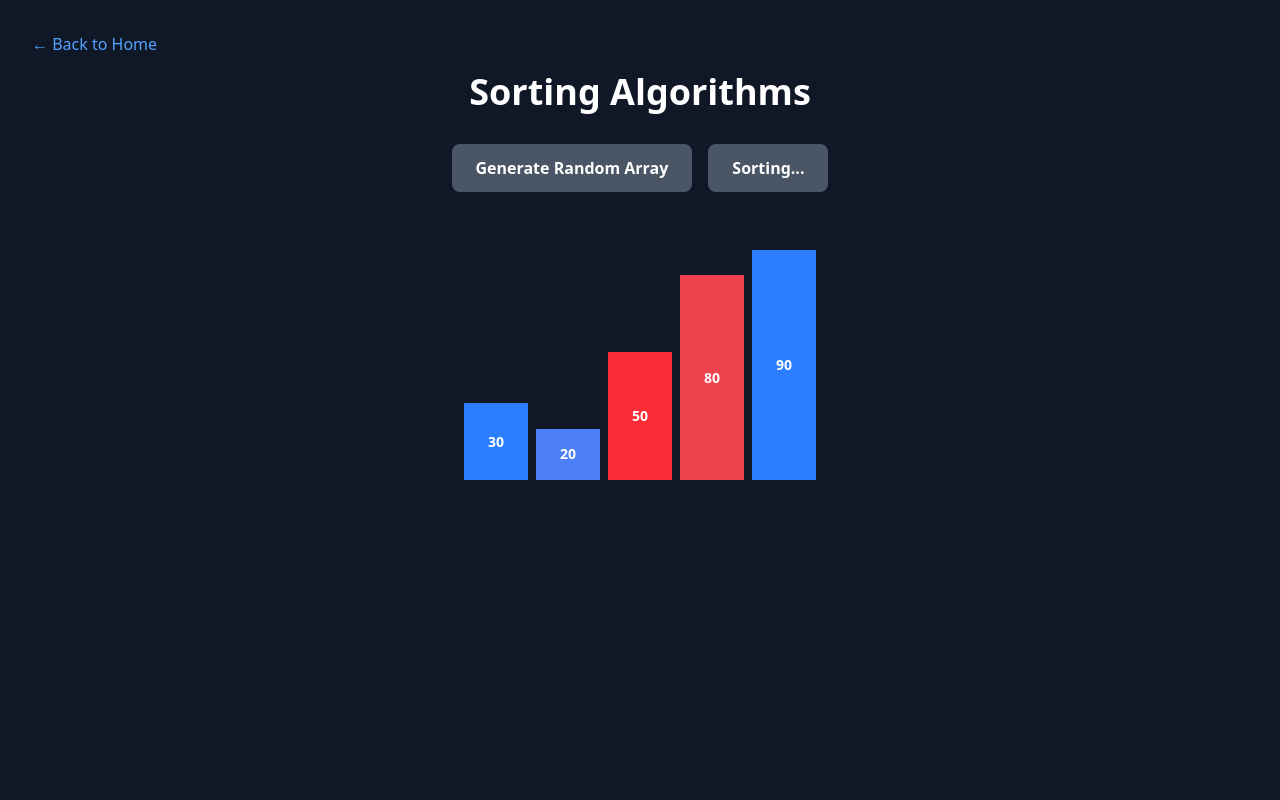
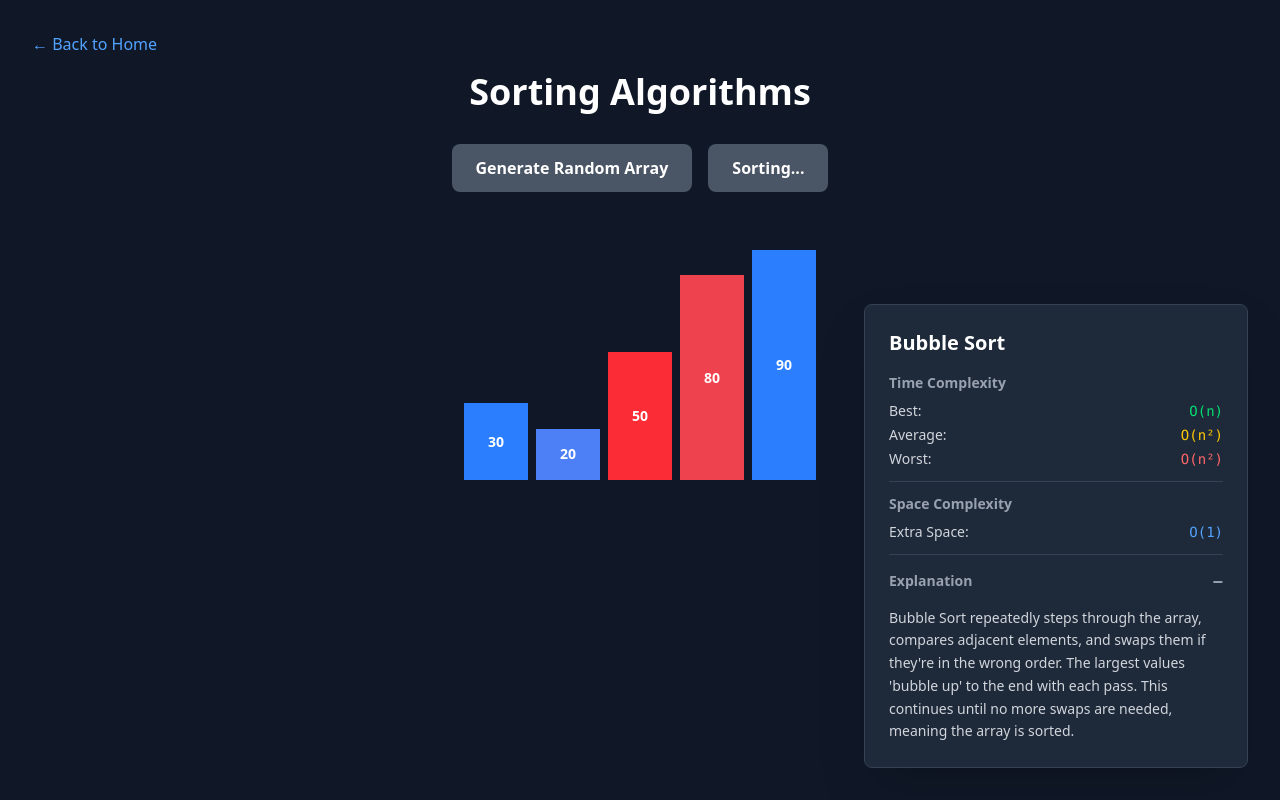
Before and after one commit to spaceCowboy2071/algorithm-visualizer, a React app: page /sorting in a window 1280 px wide. Both pictures are taken after a click on the button "Bubble Sort". Built offline with nearby package versions, Linux system fonts and the light colour scheme; the HTML template or start-up script is replaced by a standard one.

Commit message:
feat: Added explanation to the modal to give a synopsis for associated algorithm being displayed and how it works.

```diff
--- a/src/components/ArrayVisualizer.tsx
+++ b/src/components/ArrayVisualizer.tsx
@@ -1,9 +1,34 @@
 import { useState } from 'react';
+
+interface ComplexityInfo {
+  name: string;
+  timeComplexity: {
+    best: string;
+    average: string;
+    worst: string;
+  };
+  spaceComplexity: string;
+  explanation: string;
+}
 
 function ArrayVisualizer() {
   const [array, setArray] = useState([30, 80, 50, 20, 90]);
   const [isSorting, setIsSorting] = useState(false);
   const [comparing, setComparing] = useState<number[]>([]);
+  const [showComplexity, setShowComplexity] = useState(false);
+  const [showExplanation, setShowExplanation] = useState(true);
+  const [currentAlgorithm, setCurrentAlgorithm] = useState<ComplexityInfo | null>(null);
+
+  const BUBBLE_SORT_INFO: ComplexityInfo = {
+    name: "Bubble Sort",
+    timeComplexity: {
+      best: "O(n)",
+      average: "O(n²)",
+      worst: "O(n²)"
+    },
+    spaceComplexity: "O(1)",
+    explanation: "Bubble Sort repeatedly steps through the array, compares adjacent elements, and swaps them if they're in the wrong order. The largest values 'bubble up' to the end with each pass. This continues until no more swaps are needed, meaning the array is sorted."
+  };
 
   const generateRandomArray = () => {
     const newArray = [];
@@ -12,6 +37,8 @@ function ArrayVisualizer() {
     }
     setArray(newArray);
     setComparing([]);
+    setShowComplexity(false);
+    setCurrentAlgorithm(null);
   };
 
   const sleep = (ms: number) => {
@@ -20,23 +47,22 @@ function ArrayVisualizer() {
 
   const bubbleSort = async () => {
     setIsSorting(true);
+    setShowComplexity(true);
+    setCurrentAlgorithm(BUBBLE_SORT_INFO);
+
     const arr = [...array];
     const n = arr.length;
 
     for (let i = 0; i < n - 1; i++) {
       for (let j = 0; j < n - i - 1; j++) {
-        // Highlight the bars being compared
         setComparing([j, j + 1]);
         await sleep(300);
 
-        // Compare and swap if needed
         if (arr[j] > arr[j + 1]) {
-          // Swap
           const temp = arr[j];
           arr[j] = arr[j + 1];
           arr[j + 1] = temp;
 
-          // Update the visual array
           setArray([...arr]);
           await sleep(300);
         }
@@ -48,7 +74,7 @@ function ArrayVisualizer() {
   };
 
   return (
-    <div className="space-y-8">
+    <div className="space-y-8 relative">
       {/* Controls */}
       <div className="flex justify-center gap-4">
         <button
@@ -82,6 +108,58 @@ function ArrayVisualizer() {
           </div>
         ))}
       </div>
+
+      {/* Complexity Info Box */}
+      {showComplexity && currentAlgorithm && (
+        <div className="fixed bottom-8 right-8 bg-gray-800 border border-gray-700 rounded-lg p-6 shadow-2xl w-96">
+          <h3 className="text-xl font-bold text-white mb-4">{currentAlgorithm.name}</h3>
+
+          <div className="space-y-3">
+            <div>
+              <h4 className="text-sm font-semibold text-gray-400 mb-2">Time Complexity</h4>
+              <div className="space-y-1 text-sm">
+                <div className="flex justify-between">
+                  <span className="text-gray-300">Best:</span>
+                  <span className="text-green-400 font-mono">{currentAlgorithm.timeComplexity.best}</span>
+                </div>
+                <div className="flex justify-between">
+                  <span className="text-gray-300">Average:</span>
+                  <span className="text-yellow-400 font-mono">{currentAlgorithm.timeComplexity.average}</span>
+                </div>
+                <div className="flex justify-between">
+                  <span className="text-gray-300">Worst:</span>
+                  <span className="text-red-400 font-mono">{currentAlgorithm.timeComplexity.worst}</span>
+                </div>
+              </div>
+            </div>
+
+            <div className="border-t border-gray-700 pt-3">
+              <h4 className="text-sm font-semibold text-gray-400 mb-2">Space Complexity</h4>
+              <div className="flex justify-between text-sm">
+                <span className="text-gray-300">Extra Space:</span>
+                <span className="text-blue-400 font-mono">{currentAlgorithm.spaceComplexity}</span>
+              </div>
+            </div>
+
+            {/* Explanation Section */}
+            <div className="border-t border-gray-700 pt-3">
+              <button
+                onClick={() => setShowExplanation(!showExplanation)}
+                className="w-full flex items-center justify-between text-left text-sm font-semibold text-gray-400 hover:text-white transition"
+              >
+                <span>Explanation</span>
+                <span className="text-lg">{showExplanation ? '−' : '+'}</span>
+              </button>
+
+              {showExplanation && (
+                <p className="mt-3 text-sm text-gray-300 leading-relaxed">
+                  {currentAlgorithm.explanation}
+                </p>
+              )}
+            </div>
+          </div>
+        </div>
+      )}
     </div>
   );
 }
```
